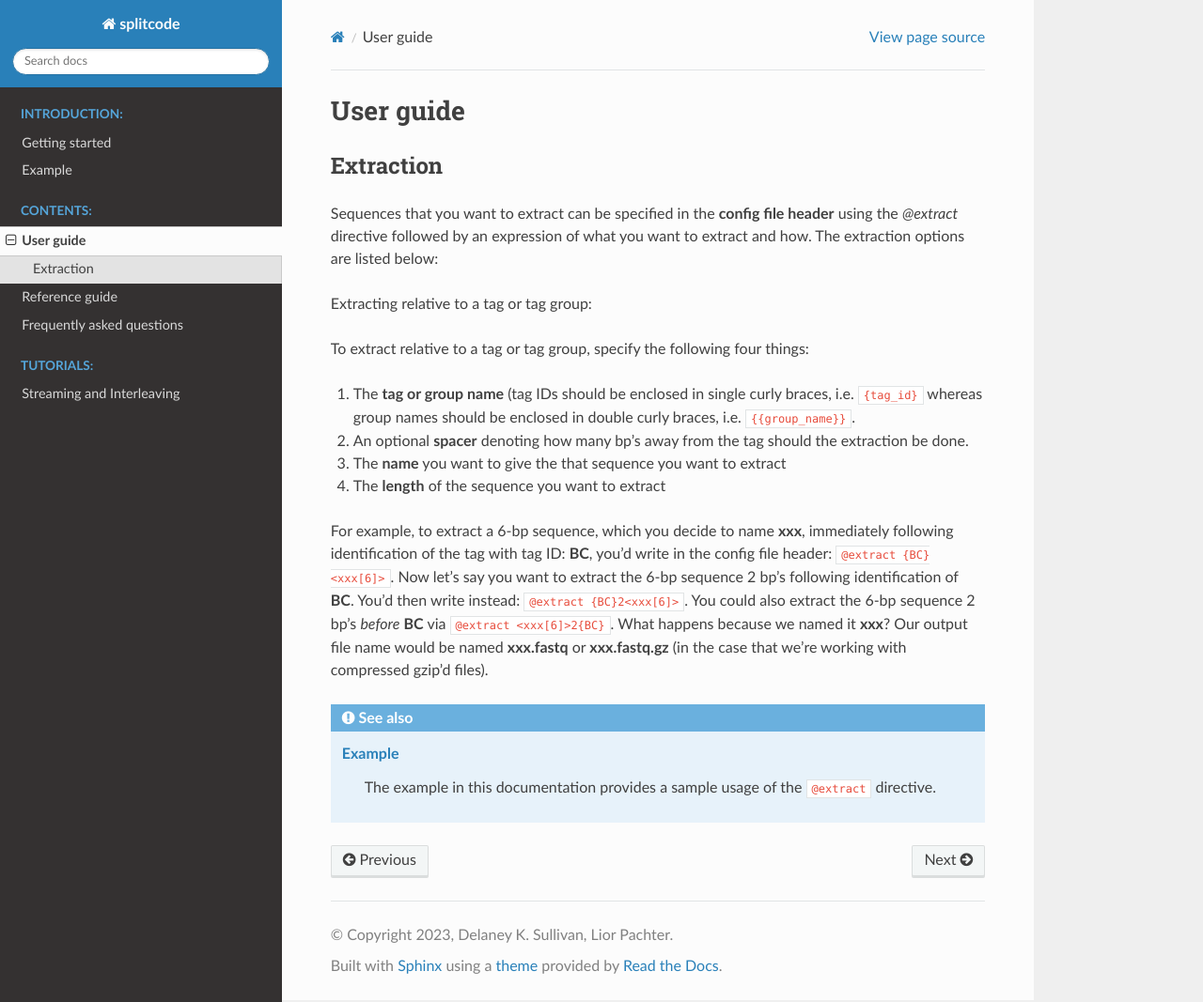
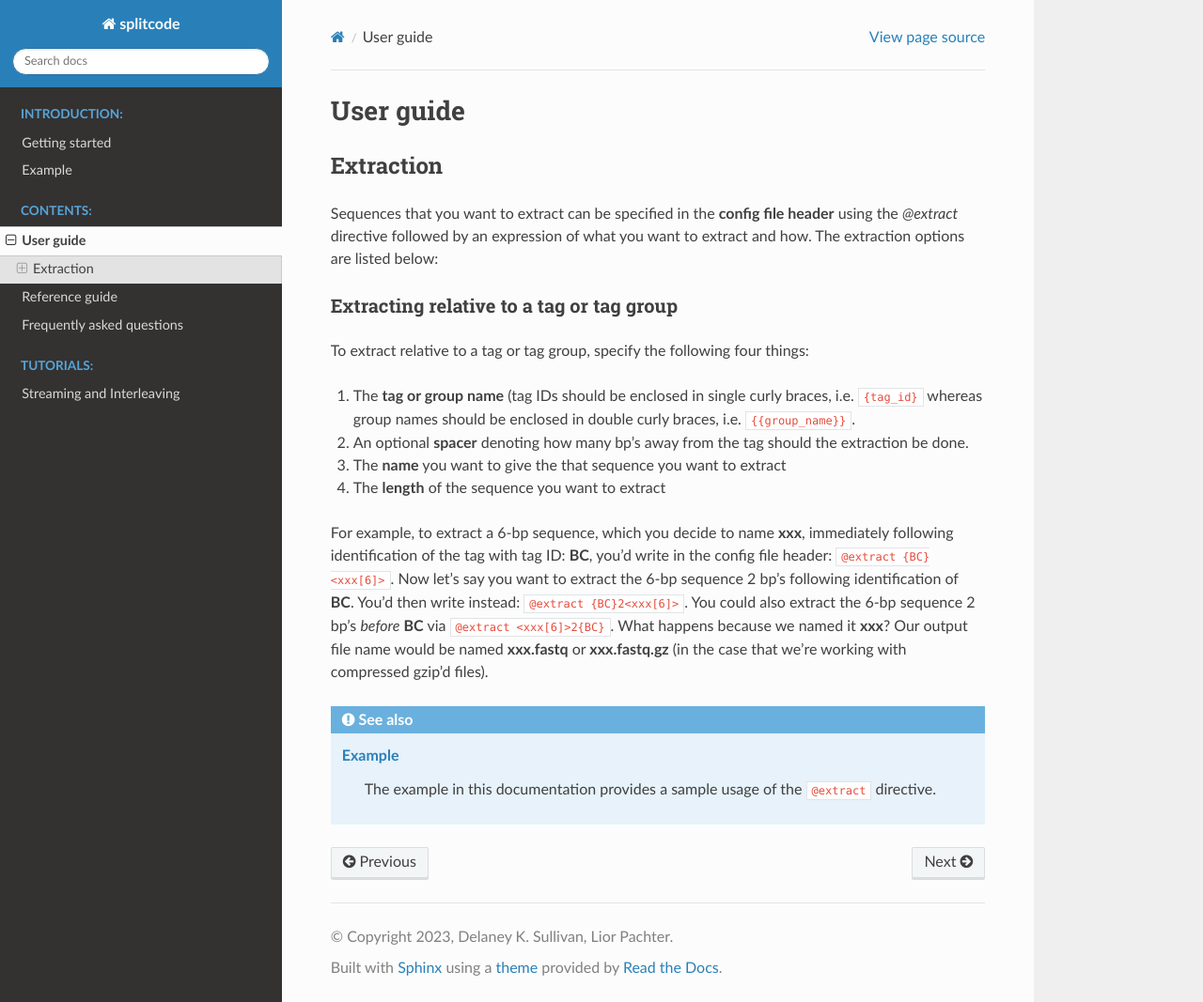
Before and after one commit to pachterlab/splitcode-tutorial, a Sphinx documentation site: the page built from docs/source/user_guide.rst, in a window 1280 px wide and 1067 px high. Shown: the whole window at 94% size. Built offline with Sphinx 7.4.7 and the Read the Docs theme 2.0.0, drawn with Linux system fonts in a browser that asks for light colours.

```diff
--- a/docs/source/user_guide.rst
+++ b/docs/source/user_guide.rst
@@ -8,7 +8,8 @@ Extraction
 
 Sequences that you want to extract can be specified in the **config file header** using the `@extract` directive followed by an expression of what you want to extract and how. The extraction options are listed below:
 
-Extracting relative to a tag or tag group:
+Extracting relative to a tag or tag group
+~~~~~~~~~~~~~~~~~~~~~~~~~~~~~~~~~~~~~~~~~
 
 To extract relative to a tag or tag group, specify the following four things:
 
```
